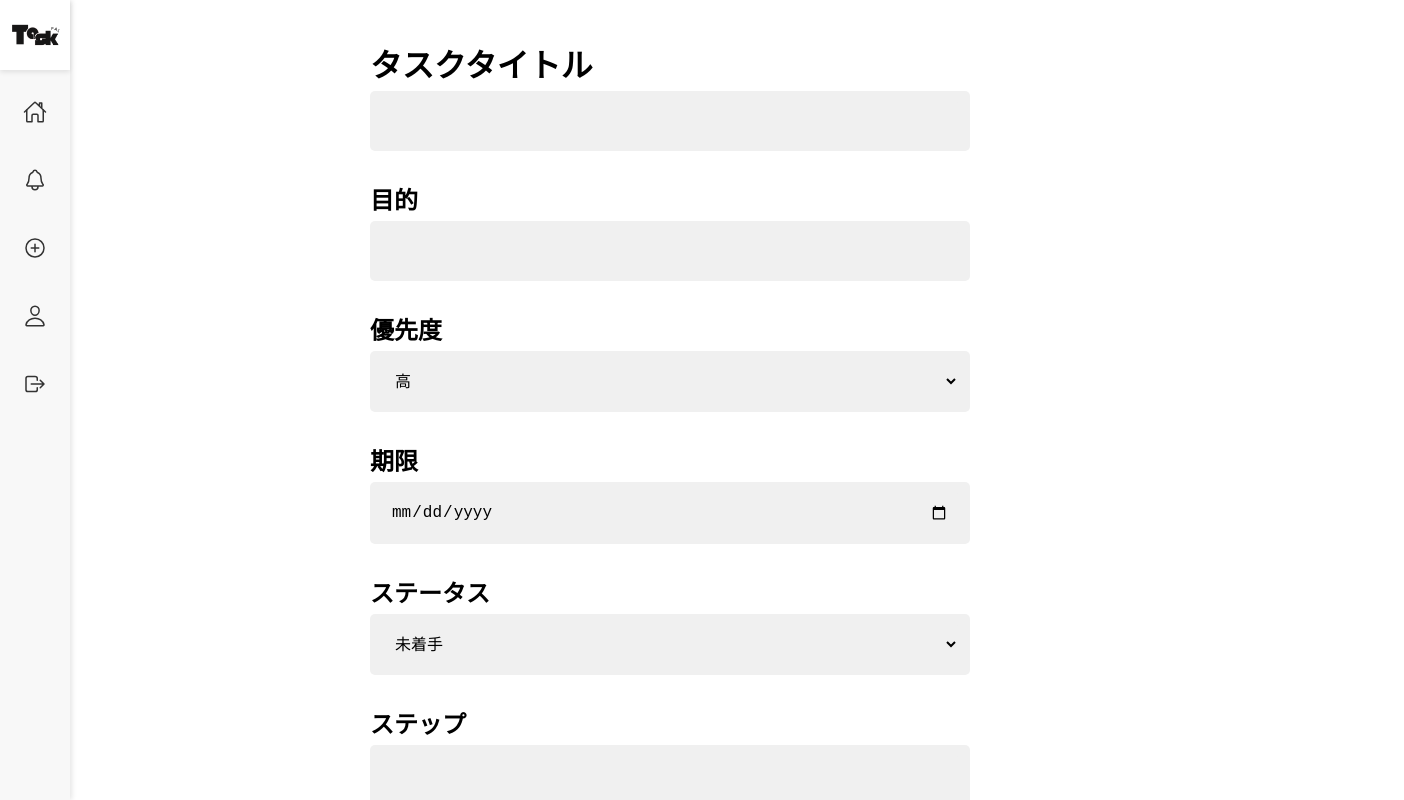
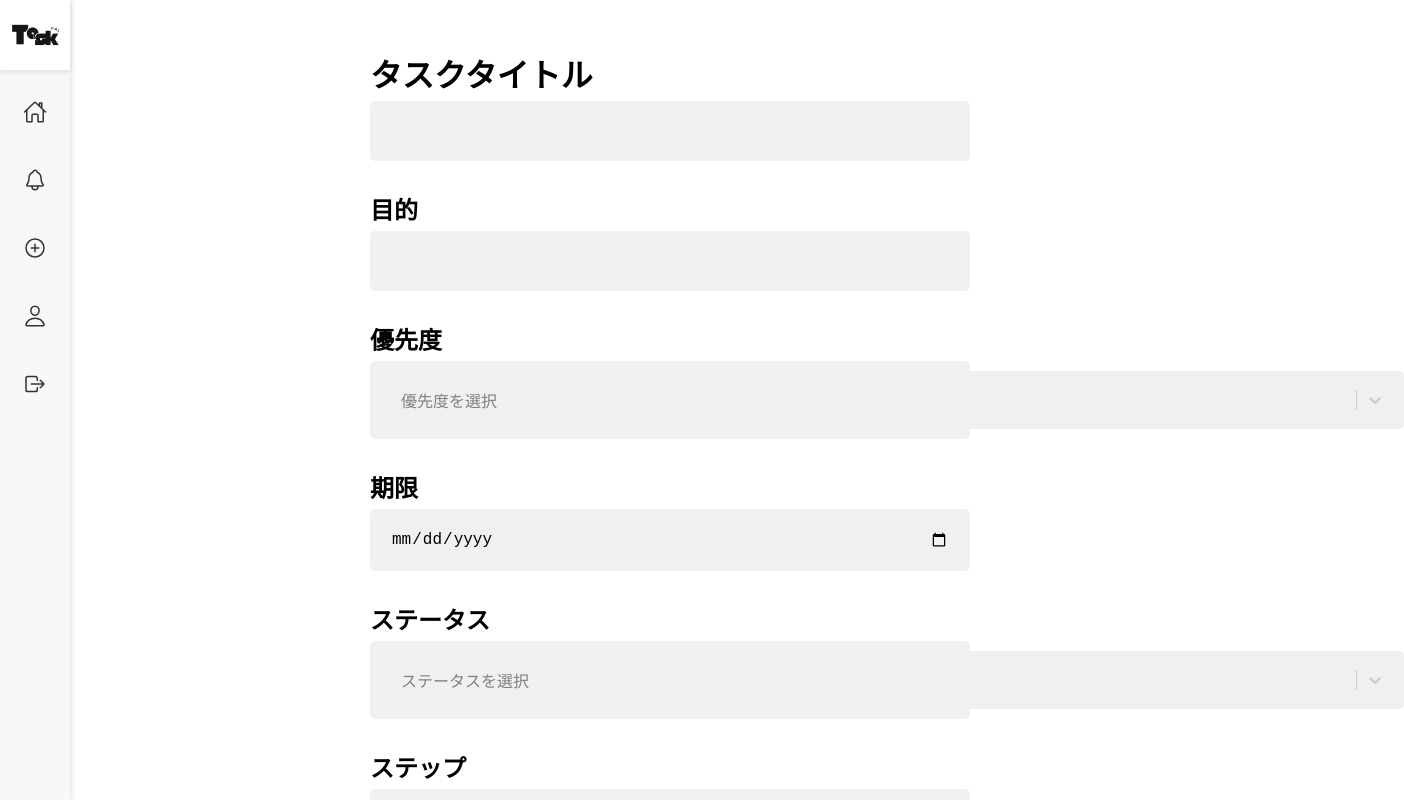
Before and after one commit to HwaI12/task-management-app, a React (Create React App) app in the folder frontend/: page /1/addtask in a window 1280 px wide. Shown: the top 800 px of the page, 1404 px wide, since content can reach past the window. Built offline with nearby package versions, Linux system fonts and the light colour scheme; sample sign-in values are in the browser's storage.

Commit message:
選択肢を修正

```diff
--- a/frontend/package.json
+++ b/frontend/package.json
@@ -24,6 +24,7 @@
     "react-pro-sidebar": "^1.1.0",
     "react-router-dom": "^6.24.1",
     "react-scripts": "5.0.1",
+    "react-select": "^5.8.0",
     "styled-components": "^6.1.11",
     "typescript": "^4.9.5",
     "web-vitals": "^2.1.4"
--- a/frontend/src/components/user/CreateTask.tsx
+++ b/frontend/src/components/user/CreateTask.tsx
@@ -2,20 +2,41 @@ import React, { useState } from 'react';
 import axios from 'axios';
 import { useNavigate, useParams, Navigate } from 'react-router-dom';
 import Sidebar from '../common/Sidebar';
-import { CreateTaskContainer, Form, FormGroup, TitleLabel, SubtitleLabel, Input, Select, ErrorMessage, Button, InputIconWrapper, StyledTextarea } from '../../styles/CreateTaskStyles';
+import { CreateTaskContainer, Form, FormGroup, TitleLabel, SubtitleLabel, Input, ErrorMessage, Button, InputIconWrapper, StyledTextarea, customStyles } from '../../styles/CreateTaskStyles';
 import { ContentContainer } from '../../styles/SidebarStyles';
+import Select, { SingleValue } from 'react-select';
 
 // ユーザーが認証されているか確認する関数
 const isAuthenticated = (): boolean => {
     return localStorage.getItem('authToken') !== null;
 };
 
+// オプション型の定義
+interface OptionType {
+    value: string;
+    label: string;
+}
+
+const priorityOptions: OptionType[] = [
+    { value: "high", label: "高" },
+    { value: "middle", label: "中" },
+    { value: "low", label: "低" },
+];
+
+const statusOptions: OptionType[] = [
+    { value: 'yet', label: '未着手' },
+    { value: 'progress', label: '進行中' },
+    { value: 'done', label: '完了' },
+];
+
+
+
 const CreateTask: React.FC = () => {
     const [errorMessage, setErrorMessage] = useState('');
     const [title, setTitle] = useState('');
     const [deadline, setDeadline] = useState('');
-    const [priority, setPriority] = useState('高');
-    const [status, setStatus] = useState('未着手');
+    const [priority, setPriority] = useState<SingleValue<OptionType>>(null);
+    const [status, setStatus] = useState<SingleValue<OptionType>>(null);
     const [purpose, setPurpose] = useState('');
     const [steps, setSteps] = useState('');
     const [memo, setMemo] = useState('');
@@ -37,8 +58,8 @@ const CreateTask: React.FC = () => {
                 user_id: userId,
                 title,
                 deadline,
-                priority,
-                status,
+                priority: priority ? priority.value : '',
+                status: status ? status.value : '',
                 purpose,
                 steps,
                 memo,
@@ -58,7 +79,6 @@ const CreateTask: React.FC = () => {
             }
         }
     };
-
 
     return (
         <div>
@@ -88,11 +108,16 @@ const CreateTask: React.FC = () => {
                         <FormGroup>
                             <SubtitleLabel>優先度</SubtitleLabel>
                             <InputIconWrapper>
-                                <Select value={priority} onChange={(e) => setPriority(e.target.value)}>
-                                    <option value="高">高</option>
-                                    <option value="中">中</option>
-                                    <option value="低">低</option>
-                                </Select>
+                            {/* CSSをwidth: 100%にしたが、Selectの幅が広がらない */}
+                                <Select
+                                    value={priority}
+                                    onChange={(option) => setPriority(option as SingleValue<OptionType>)}
+                                    options={priorityOptions}
+                                    placeholder="優先度を選択"
+                                    styles={customStyles}
+                                    menuPortalTarget={document.body}
+                                    isMulti={false}
+                                />
                             </InputIconWrapper>
                         </FormGroup>
                         <FormGroup>
@@ -108,11 +133,15 @@ const CreateTask: React.FC = () => {
                         <FormGroup>
                             <SubtitleLabel>ステータス</SubtitleLabel>
                             <InputIconWrapper>
-                                <Select value={status} onChange={(e) => setStatus(e.target.value)}>
-                                    <option value="未着手">未着手</option>
-                                    <option value="進行中">進行中</option>
-                                    <option value="完了">完了</option>
-                                </Select>
+                                <Select
+                                    value={status}
+                                    onChange={(option) => setStatus(option as SingleValue<OptionType>)}
+                                    options={statusOptions}
+                                    placeholder="ステータスを選択"
+                                    styles={customStyles}
+                                    menuPortalTarget={document.body}
+                                    isMulti={false}
+                                />
                             </InputIconWrapper>
                         </FormGroup>
                         <FormGroup>
--- a/frontend/src/components/user/Profile.tsx
+++ b/frontend/src/components/user/Profile.tsx
@@ -10,7 +10,7 @@ interface Task {
     title: string;
     purpose: string;
     deadline: string;
-    priority: '高' | '中' | '低';
+    priority: 'high' | 'middle' | 'low';
     status: '未着手' | '進行中' | '完了';
 }
 
--- a/frontend/src/styles/CreateTaskStyles.tsx
+++ b/frontend/src/styles/CreateTaskStyles.tsx
@@ -1,48 +1,56 @@
 import styled from 'styled-components';
+import { StylesConfig } from 'react-select';
 
 export const CreateTaskContainer = styled.div`
     display: flex;
     flex-direction: column;
     align-items: center;
     text-align: left;
+    padding: 10px;
+
+    @media (max-width: 768px) {
+        padding: 10px;
+    }
 `;
 
 export const Form = styled.form`
     width: 100%;
     max-width: 600px;
     margin-top: 20px;
+
+    @media (max-width: 768px) {
+        max-width: 100%;
+    }
 `;
 
 export const FormGroup = styled.div`
     margin-bottom: 30px;
+    width: 100%;  /* フォームグループの幅を100%に */
 `;
 
 export const TitleLabel = styled.label`
     display: block;
     font-weight: bold;
     margin-bottom: 5px;
-    font-align: left;
-    font-size: 2rem; /* タイトル用の大きさ */
+    font-size: 2rem;
+
+    @media (max-width: 768px) {
+        font-size: 1.5rem;
+    }
 `;
 
 export const SubtitleLabel = styled.label`
     display: block;
     font-weight: bold;
     margin-bottom: 5px;
-    font-size: 1.5rem; /* タイトル以外用の大きさ */
+    font-size: 1.5rem;
+
+    @media (max-width: 768px) {
+        font-size: 1.2rem;
+    }
 `;
 
 export const Input = styled.input`
-    width: 100%;
-    padding: 10px;
-    font-size: 1rem;
-    border: 1px solid #f0f0f0;
-    border-radius: 5px;
-    background-color: #f0f0f0;
-    outline: none;
-`;
-
-export const Select = styled.select`
     width: 100%;
     padding: 10px;
     font-size: 1rem;
@@ -74,11 +82,16 @@ export const Button = styled.button`
     color: #333;
     background-color: #eede77;
     border: none;
-    border-radius: 5px;: 5px;
+    border-radius: 5px;
     cursor: pointer;
     transition: background-color 0.3s ease-in-out, transform 0.2s ease-in-out;
+
     &:hover {
         background-color: #EBD961;
+    }
+
+    @media (max-width: 768px) {
+        font-size: 1rem;
     }
 `;
 
@@ -88,6 +101,10 @@ export const MarkdownPreview = styled.div`
     margin-top: 20px;
     width: 100%;
     max-width: 600px;
+
+    @media (max-width: 768px) {
+        max-width: 100%;
+    }
 `;
 
 export const InputIconWrapper = styled.div`
@@ -97,6 +114,8 @@ export const InputIconWrapper = styled.div`
     border-radius: 5px;
     padding: 10px;
     margin-bottom: 20px;
+    width: 100%;
+    box-sizing: border-box;
 `;
 
 export const InputIcon = styled.span`
@@ -108,24 +127,41 @@ export const StyledTextarea = styled(Textarea)`
     height: 100px;
 `;
 
-// interface ToggleButtonProps {
-//     active: boolean;
-// }
-
 export const ButtonGroup = styled.div`
     display: flex;
     justify-content: center;
     margin-bottom: 20px;
 `;
 
-// export const ToggleButton = styled.button<ToggleButtonProps>`
-//     border: none;
-//     padding: 10px 20px;
-//     margin: 0 10px;
-//     cursor: pointer;
-//     border-radius: 5px;
-//     font-size: 1rem;
-//     &:hover {
-//         background-color: ${props => props.active ? '#0056b3' : '#bbb'};
-//     }
-// `;
+export interface OptionType {
+    value: string;
+    label: string;
+}
+
+export const customStyles: StylesConfig<OptionType> = {
+    control: (provided) => ({
+        ...provided,
+        width: '80vw',
+        padding: '10px',
+        fontSize: '1rem',
+        border: '1px solid #f0f0f0',
+        borderRadius: '5px',
+        backgroundColor: '#f0f0f0',
+        outline: 'none',
+        appearance: 'none',
+        position: 'relative',
+        zIndex: 1,
+        boxSizing: 'border-box',
+    }),
+    menu: (provided) => ({
+        ...provided,
+        zIndex: 9999,
+    }),
+    menuPortal: (base) => ({ ...base, zIndex: 9999 }),
+    option: (provided) => ({
+        ...provided,
+        whiteSpace: 'nowrap',
+        overflow: 'hidden',
+        textOverflow: 'ellipsis',
+    }),
+};
```
